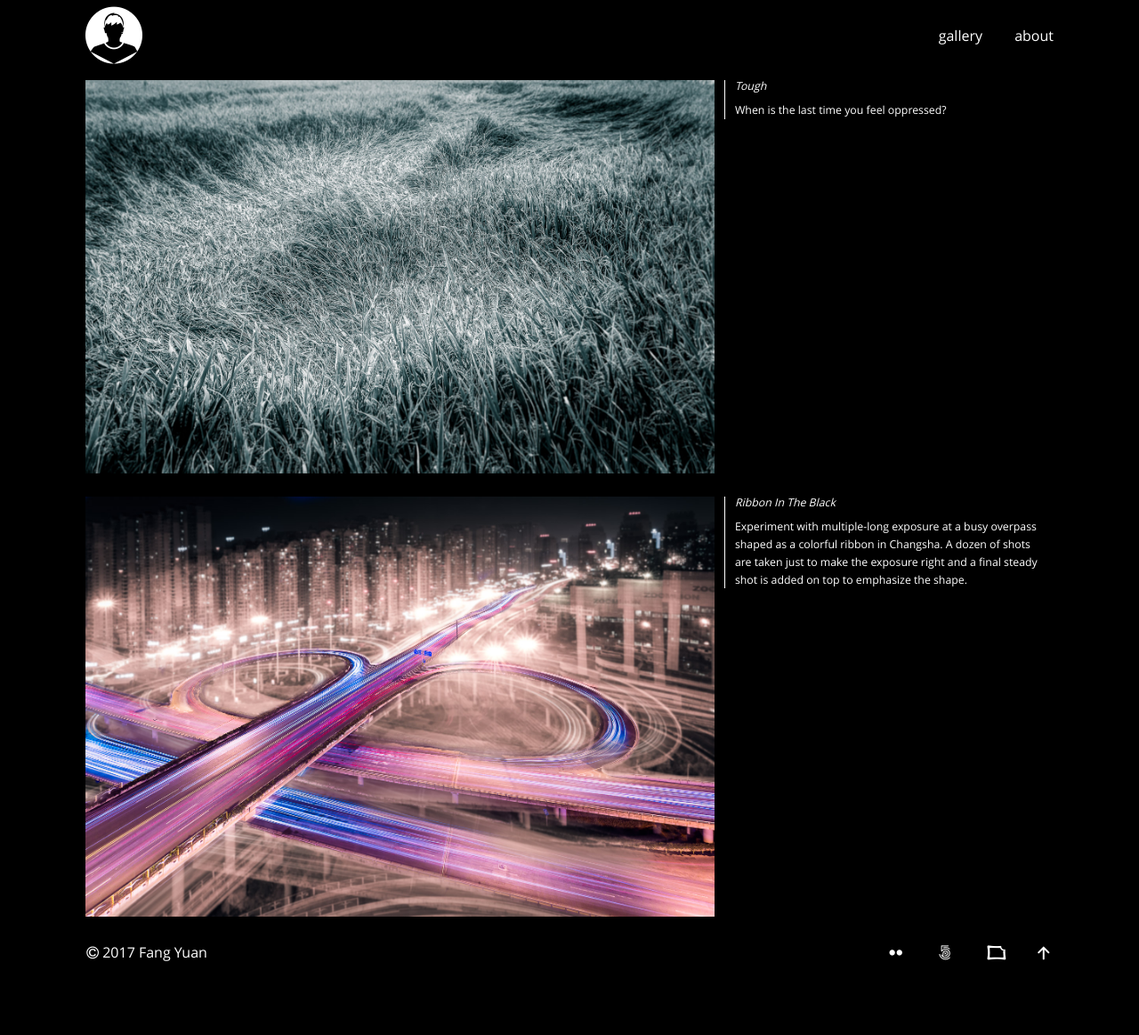
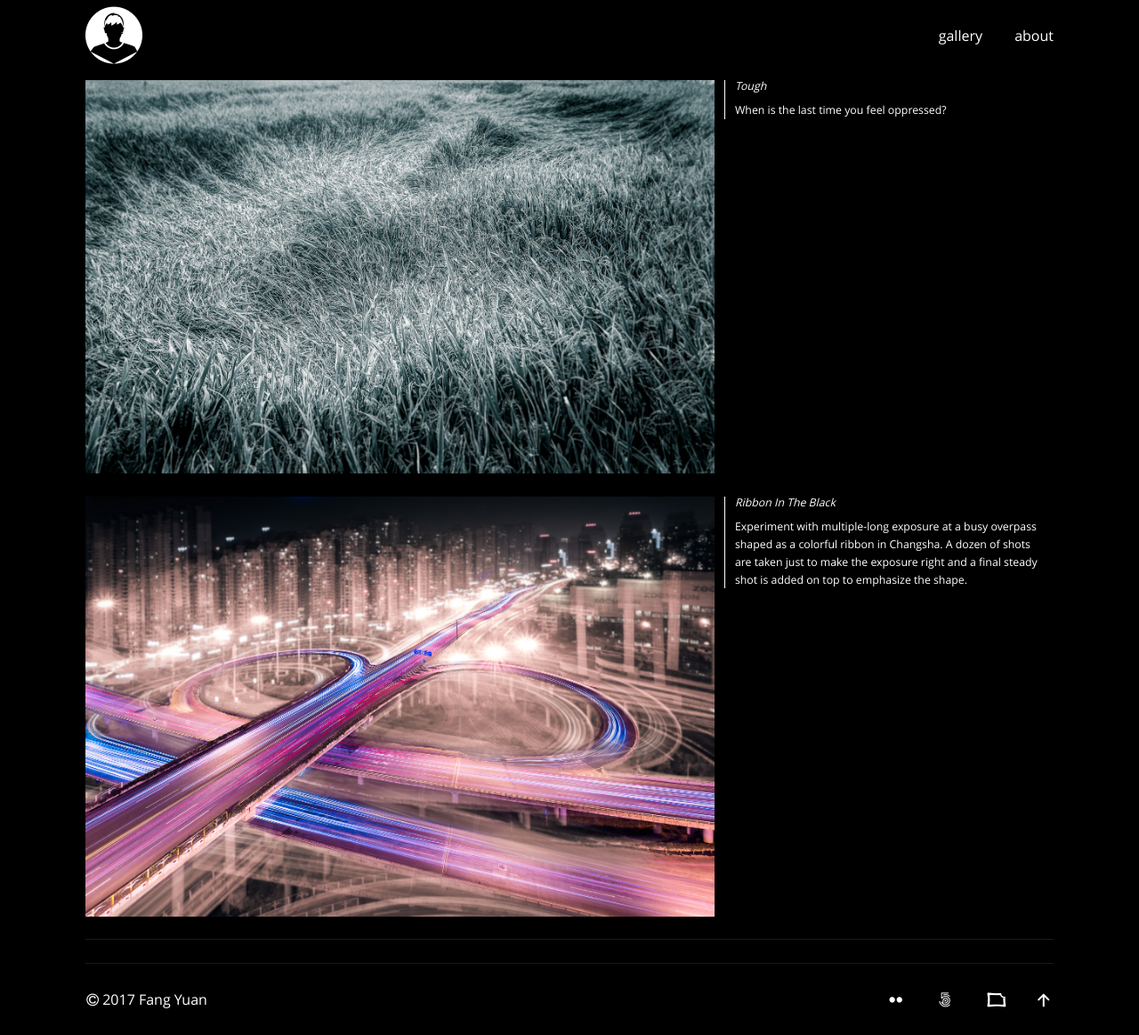
Before and after one commit to fayndee/fayndee.github.io, a Jekyll site: the page built from shutterbug/gallery/fine-art/index.md, in a window 1280 px wide. Shown: the whole page at 89% size. Built offline with Jekyll 4.4.1, drawn with Linux system fonts in a browser that asks for light colours; comment, search, counter and statistics services are not loaded; before the commit the page ends 1110 px from its top, so only the background shows below that.

Commit message:
ADD: Disqus for article/photo.

```diff
--- /dev/null
+++ b/_includes/disqus.html
@@ -0,0 +1,14 @@
+<div class="content"><div id="disqus_thread" class="disqus"></div></div>
+<script>
+var disqus_config = function () {
+this.page.url = "{{ page.url | replace: 'index.html', '' | prepend: site.url }}";
+this.page.identifier = "{{ page.url }}";
+};
+(function() {
+var d = document, s = d.createElement('script');
+s.src = 'https://fayndee-me.disqus.com/embed.js';
+s.setAttribute('data-timestamp', +new Date());
+(d.head || d.body).appendChild(s);
+})();
+</script>
+<noscript>Please enable JavaScript to view the <a href="https://disqus.com/?ref_noscript">comments powered by Disqus.</a></noscript>
--- a/_layouts/page_framed_album.html
+++ b/_layouts/page_framed_album.html
@@ -11,10 +11,11 @@ layout: page_framed
         </a>
         <figcaption>
             <cite itemprop="caption name">{{ photo.title }}</cite>
-            <span itemprop="description">{{ photo.content }}</span>
+            <span itemprop="description">{{ photo.excerpt }}</span>
         </figcaption>
     </figure>
 {% endfor %}
 </div>
 {% include photoswipe.html %}
 <script>initPhotoSwipeFromDOM('.album');</script>
+{% include disqus.html %}
--- a/_layouts/page_framed_article.html
+++ b/_layouts/page_framed_article.html
@@ -10,3 +10,4 @@ layout: page_framed
 {{ content }}
 </section>
 </article>
+{% include disqus.html %}
--- a/_layouts/page_framed_photo.html
+++ b/_layouts/page_framed_photo.html
@@ -13,3 +13,4 @@ layout: page_framed
         <span itemprop="description">{{ photo.content }}</span>
     </figcaption>
 </figure>
+{% include disqus.html %}
--- a/_sass/_gallery.scss
+++ b/_sass/_gallery.scss
@@ -1,9 +1,16 @@
 $gallery-row-height: 10rem;
 $gallery-gutter: .6rem;
 
+.album,
+.gallery,
+.photo {
+    padding-top: $gallery-gutter;
+    padding-bottom: $row-space;
+    @include child-space;
+}
+
 .gallery {
-    padding-top: $gallery-gutter;
-    @include child-space($row-space);
+    padding-bottom: $gallery-gutter;
 
     &:hover > a:not(:hover) {
         opacity: .7;
@@ -61,9 +68,6 @@ $gallery-gutter: .6rem;
 }
 
 .album {
-    padding-top: $gallery-gutter;
-    @include child-space($row-space);
-
     figure {
         &:after {
             display: block;
@@ -106,9 +110,6 @@ $gallery-gutter: .6rem;
 }
 
 .photo {
-    padding-top: $gallery-gutter;
-    @include child-space($row-space);
-
     a {
         display: block;
         margin-left: -$column-space;
@@ -120,10 +121,14 @@ $gallery-gutter: .6rem;
     }
 
     figcaption {
-        @include child-space($row-space);
+        @include child-space;
 
         cite {
             @extend h4;
+        }
+
+        span {
+            @include child-space;
         }
     }
 }
--- a/_sass/_typography.scss
+++ b/_sass/_typography.scss
@@ -38,7 +38,7 @@ html {
         }
 
         article .article-header {
-            background-color: $grey;
+            background-color: $light-grey;
         }
 
         .article-list {
@@ -47,6 +47,13 @@ html {
                 color: lighten($black, 70%);
             }
         }
+
+        .disqus {
+            border-top: 1px solid $light-grey;
+            border-bottom: 1px solid $light-grey;
+            padding-top: $row-space / 2;
+            padding-bottom: $row-space / 2;
+        }
     }
 
     &.shutterbug {
@@ -54,6 +61,11 @@ html {
         button {
             color: $white;
             background-color: $black;
+        }
+
+        .disqus {
+            border-top: 1px solid $dark-grey;
+            border-bottom: 1px solid $dark-grey;
         }
     }
 }
--- a/_sass/_variables.scss
+++ b/_sass/_variables.scss
@@ -6,7 +6,8 @@ $font-size            : 16px;
 // Color
 $black                : #000;
 $white                : #fff;
-$grey                 : darken($white, 5%);
+$light-grey           : darken($white, 5%);
+$dark-grey            : lighten($black, 10%);
 $blue                 : #248fec;
 
 // Screen
```
